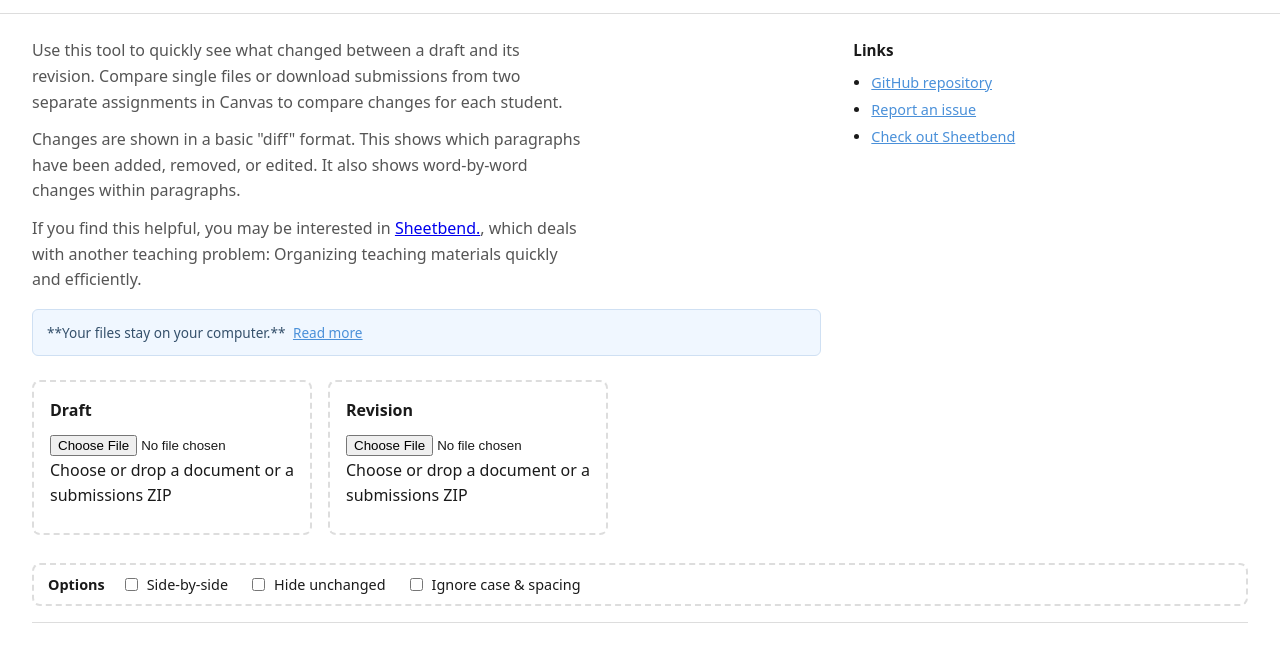
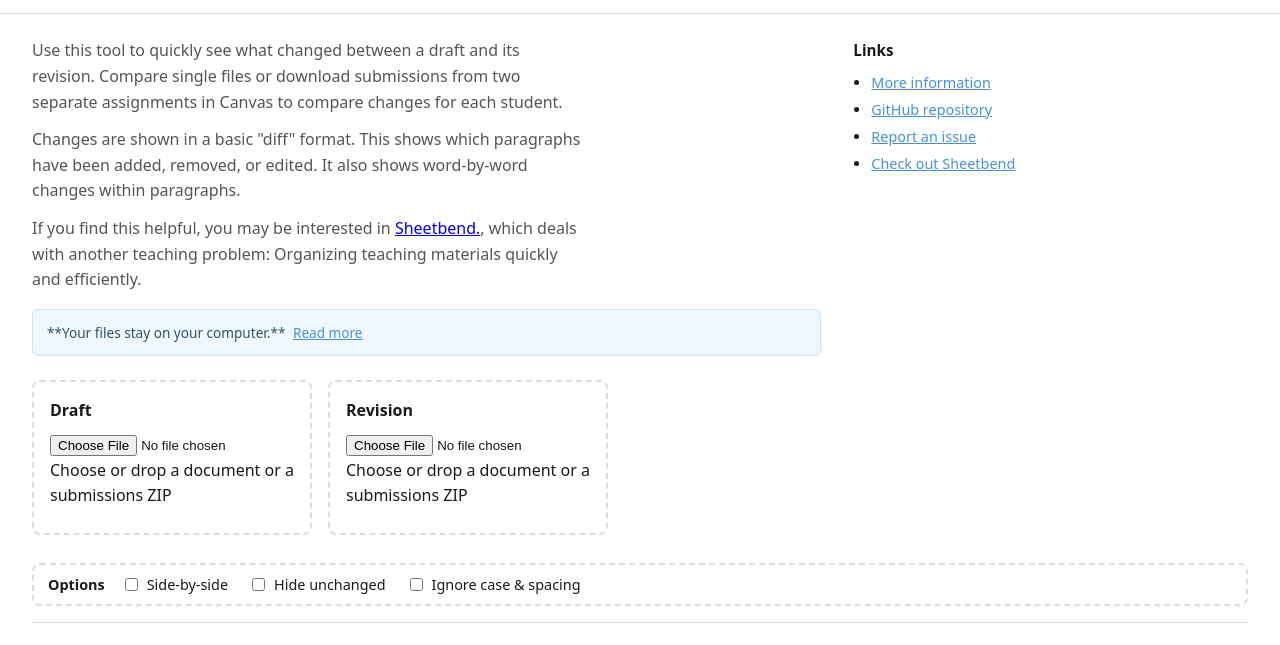
Before and after one commit to jw-docs-4644/revision-diff, a plain HTML site: page index.html in a window 1280 px wide. Shown: the part 57-702 px from the top of the page. Drawn offline with Linux system fonts and the light colour scheme.

Commit message:
deploy: 884ac10025c4d1990acccb80070b28c3fcc3e092

```diff
--- a/index.html
+++ b/index.html
@@ -23,6 +23,7 @@
 </div>
 <div class="intro-links"><h4>Links</h4>
 <ul>
+<li><a href="https://sheetbend.app/blog/compare-drafts-and-revisions-using-diff">More information</a></li>
 <li><a href="https://github.com/jw-docs-4644/revision-diff">GitHub repository</a></li>
 <li><a href="https://sheetbend.app/contact">Report an issue</a></li>
 <li><a href="https://sheetbend.app">Check out Sheetbend</a></li>
```
